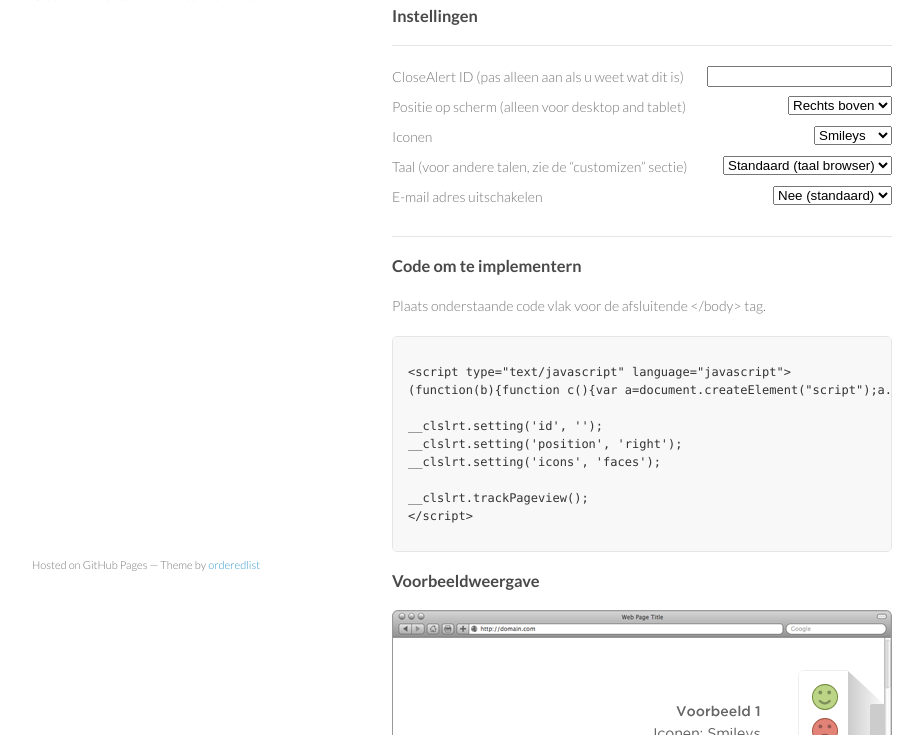
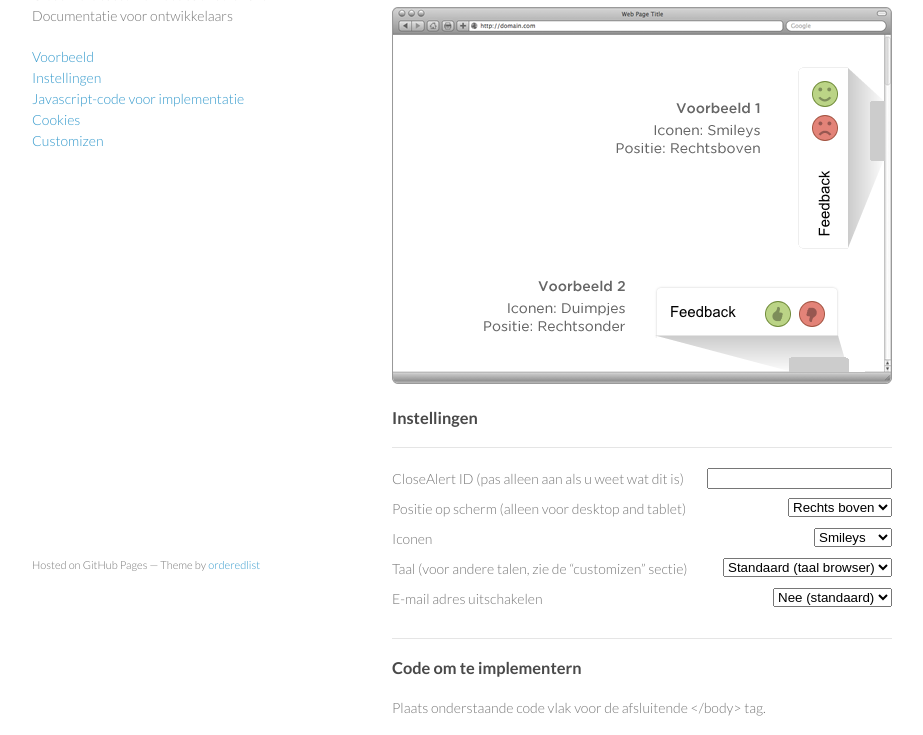
Before and after one commit to closealert/closealert.github.io, a plain HTML site: page web/index.html in a window 1280 px wide. Shown: the part 156-891 px from the top of the page, without its empty margins (178-1101 px from the left). Drawn offline with nearby package versions, Linux system fonts and the light colour scheme.

Commit message:
Restructured

```diff
--- a/web/index.html
+++ b/web/index.html
@@ -16,20 +16,31 @@
   <body>
     <div class="wrapper">
       <header>
-        <h1>Documentation for developers</h1>
-        <p>CloseAlert customer feedback software</p>
-        <!-- <p class="view"><a href="https://github.com/closealert">View My GitHub Profile</a></p> -->
+        <h1>CloseAlert for Websites</h1>
+        <p>CloseAlert customer feedback software
+        <br />Documentatie voor ontwikkelaars</p>
+        <p class="view">
+          <a href="#start">Voorbeeld</a><br />
+          <a href="#settings">Instellingen</a><br />
+          <a href="#code">Javascript-code voor implementatie</a><br />
+          <a href="#cookies">Cookies</a><br />
+          <a href="#customize">Customizen</a><br />
+        </p>
       </header>
 
       <section>
           <h2>
-            <a name="welcome-to-github-pages" class="anchor" href="#welcome-to-github-pages"><span class="octicon octicon-link"></span></a>
+            <a name="start" class="anchor" href="#start"><span class="octicon octicon-link"></span></a>
             CloseAlert voor websites
           </h2>
 
           <p>Op deze pagina staan de instructies beschreven om CloseAlert op uw website te implementeren.</p>
 
-          <h3>Instellingen</h3>
+          <p><img src="example.png" /></p>
+
+          <h3><a name="settings" class="anchor" href="#settings"><span class="octicon octicon-link"></span></a>
+            Instellingen
+          </h3>
 
           <p>
 
@@ -77,7 +88,9 @@
           </p>
           <hr />
 
-          <h3>Code om te implementern</h3>
+          <h3><a name="code" class="anchor" href="#code"><span class="octicon octicon-link"></span></a>
+            Code om te implementern
+          </h3>
           <p>Plaats onderstaande code vlak voor de afsluitende &lt;/body&gt; tag.</p>
 
           <pre><code>
@@ -89,12 +102,20 @@ __clslrt.trackPageview();
 &lt;/script&gt;
           </code></pre>
 
-          <h3>
-          <a name="designer-templates" class="anchor" href="#designer-templates"><span class="octicon octicon-link"></span></a>Voorbeeldweergave</h3>
-          <p><img src="example.png" /></p>
+          <h3><a name="cookies" class="anchor" href="#cookies"><span class="octicon octicon-link"></span></a>
+            Cookies
+          </h3>
 
-          <h3>
-          <a name="designer-templates" class="anchor" href="#designer-templates"><span class="octicon octicon-link"></span></a>Customizen</h3>
+          <p>CloseAlert plaatst automatisch cookies op de computer van de bezoeker om het navigatiepad op uw site bij te houden. Dankzij deze cookies kunt u in het dashboard terugzien op welke manier een bezoeker door uw site is gelopen voordat hij/zij feedback gaf.</p>
+
+          <p>Mocht u deze cookies willen uitschakelen, dan is dit mogelijk door de volgende regel toe te voegen aan de CloseAlert code:</p>
+
+          <pre><code>__clslrt.setting("notrack", true);</code></pre>
+
+
+          <h3><a name="customize" class="anchor" href="#customize"><span class="octicon octicon-link"></span></a>
+            Customizen
+          </h3>
 
           <p>De code voor CloseAlert voor websites is geschreven om maximale flexibiliteit te geven aan de webmaster. Hierdoor kunt u zowel de tekstals het uiterlijk geheel aanpassen aan uw organisatie.</p>
 
```
